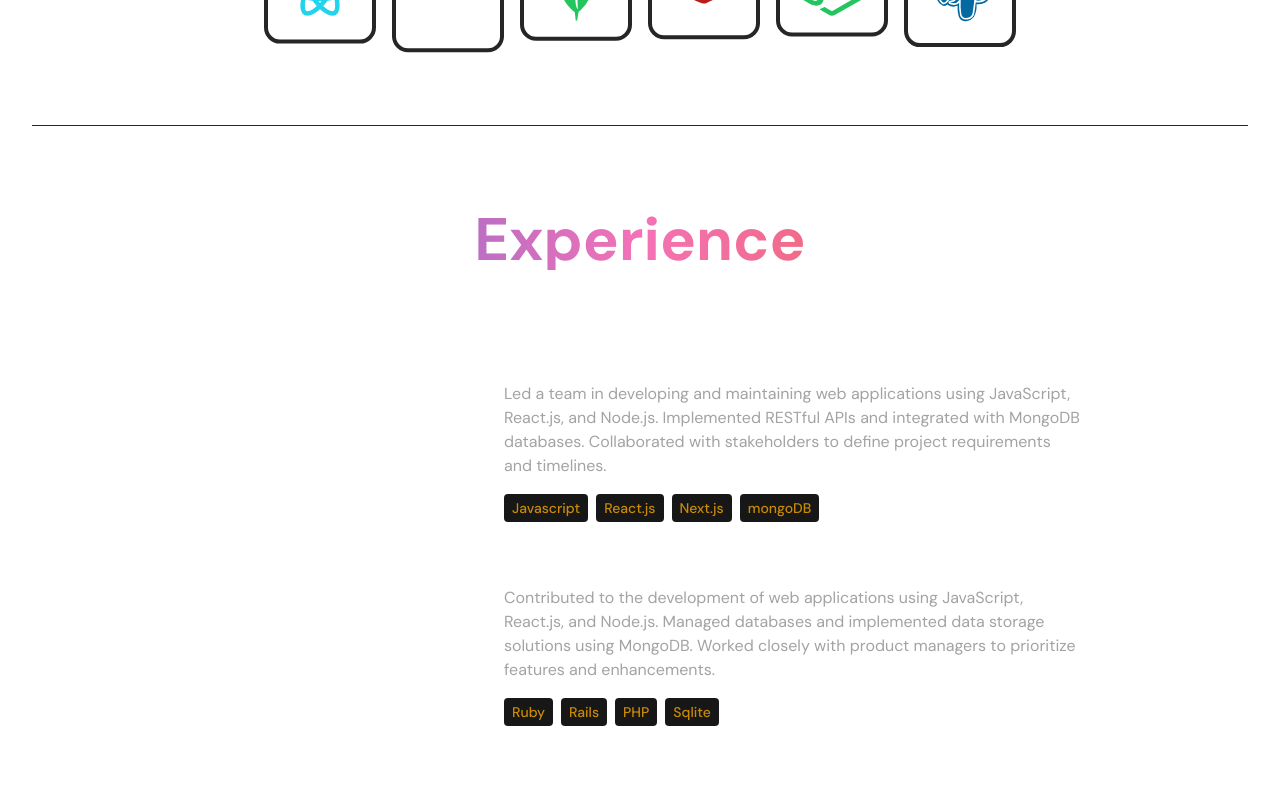
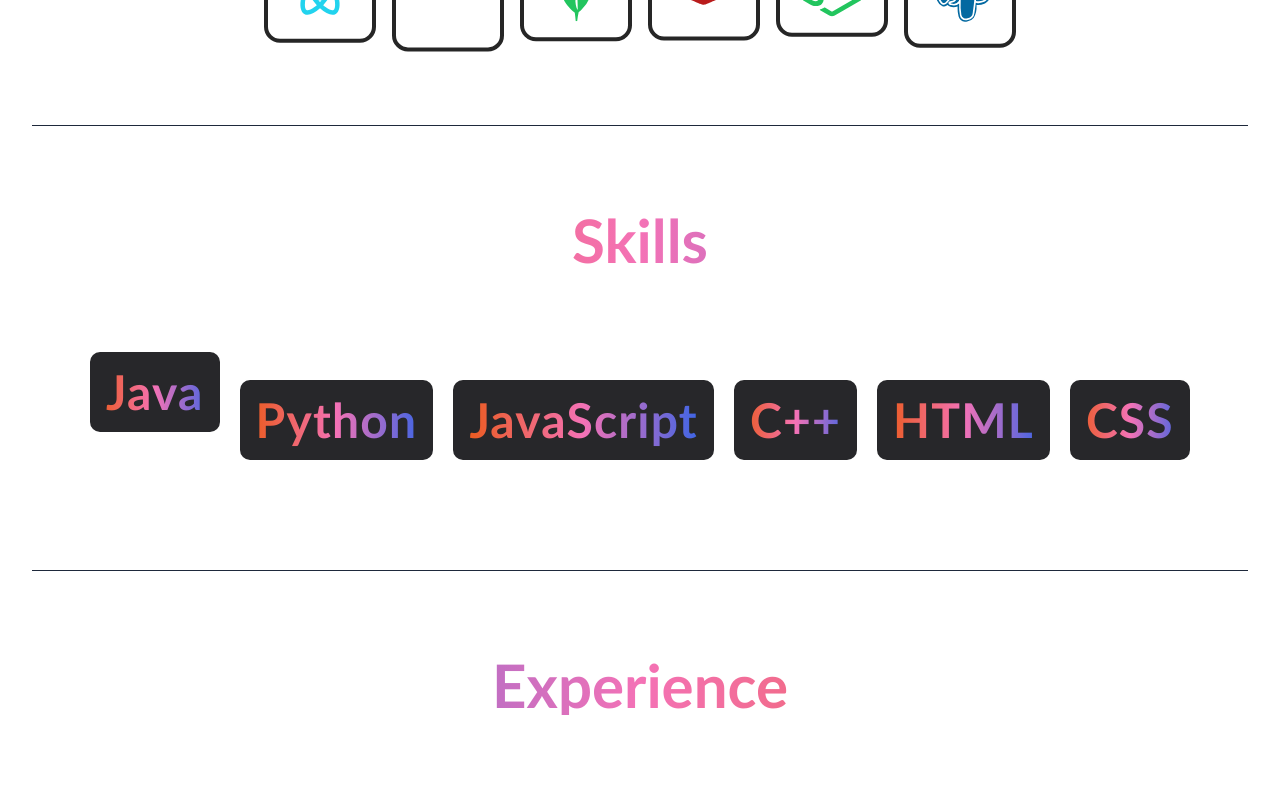
Before and after one commit to dilanchoksi/personal-website, a React (Vite) app: page / in a window 1280 px wide. Shown: the part 1780-2573 px from the top of the page. Built offline with nearby package versions, Linux system fonts and the light colour scheme.

Commit message:
changed skills section

```diff
--- a/src/App.jsx
+++ b/src/App.jsx
@@ -2,6 +2,7 @@ import Navbar from "./components/Navbar";
 import Hero from "./components/Hero";
 import About from "./components/About";
 import Skills from "./components/Skills";
+import Skills_V2 from "./components/Skills_V2";
 import Experience from "./components/Experience";
 import Projects from "./components/Projects";
 import Contact from "./components/Contact";
@@ -20,6 +21,7 @@ const App = () => {
         <Hero />
         <About />
         <Skills />
+        <Skills_V2 />
         <Experience />
         <Projects />
         <Contact />
--- a/src/components/Navbar.jsx
+++ b/src/components/Navbar.jsx
@@ -37,11 +37,13 @@ const Navbar = () => {
       }`}
     >
       <div className="flex flex-shrink-0 items-center">
-        <img
-          className={`mx-2 h-7 duration-700 ${scrolled ? "invert" : ""}`}
-          src={logo}
-          alt=""
-        />
+        <a href="#home">
+          <img
+            className={`mx-2 h-7 duration-700 ${scrolled ? "invert" : ""}`}
+            src={logo}
+            alt=""
+          />
+        </a>
       </div>
       <button>
         <FaBars
@@ -73,11 +75,7 @@ const Navbar = () => {
           }`}
         >
           <li>
-            <a
-              href="#about"
-              onClick={toggleMenu}
-              className="hover:font-black duration-1000 transition-all"
-            >
+            <a href="#about" onClick={toggleMenu} className="hover:font-black">
               ABOUT
             </a>
           </li>
@@ -116,9 +114,9 @@ const Navbar = () => {
         </ul>
         <div
           className={`flex items-center justify-center gap-4 text-lg rounded-full p-1.5 duration-1000 sm:w-28 ${
-            menuOpen || !scrolled
+            !scrolled
               ? "bg-white text-black border-black border-2"
-              : "md:bg-black md:text-white md:border-white border-2"
+              : "bg-black text-white border-white border-2"
           }`}
         >
           <a
--- /dev/null
+++ b/src/components/Skills_V2.jsx
@@ -0,0 +1,66 @@
+import { RiReactjsLine } from "react-icons/ri";
+import { TbBrandNextjs } from "react-icons/tb";
+import { SiMongodb } from "react-icons/si";
+import { DiRedis } from "react-icons/di";
+import { FaNodeJs } from "react-icons/fa";
+import { BiLogoPostgresql } from "react-icons/bi";
+import { motion } from "framer-motion";
+
+const Skills_V2 = () => {
+  return (
+    <div id="skills" className="border-b border-slate-800 pt-1 pb-20">
+      <motion.h2
+        whileInView={{ opacity: 1, y: 0 }}
+        initial={{ opacity: 0, y: -100 }}
+        transition={{ duration: 0.5 }}
+        className="my-20 text-center text-5xl md:text-6xl font-bold bg-gradient-to-r from-orange-600 via-pink-400 to-blue-600 text-transparent bg-clip-text"
+      >
+        Skills
+      </motion.h2>
+      <motion.div
+        whileInView={{ opacity: 1, x: 0 }}
+        initial={{ opacity: 0, x: -100 }}
+        transition={{ duration: 1.5 }}
+        className="flex flex-wrap items-center justify-center gap-4"
+      >
+        <div className="text-center tracking-wide font-extralight">
+          <div className="bg-zinc-800 border-white border-2 rounded-xl mb-2">
+            <div class="bg-gradient-to-r from-orange-600 via-pink-400 to-blue-600 text-transparent bg-clip-text p-4 text-5xl tracking-wide font-bold">
+              Java
+            </div>
+          </div>
+          Spring Boot
+          <br />
+          Java EE
+        </div>
+        <div className="bg-zinc-800 border-white border-2 rounded-xl ">
+          <div class="bg-gradient-to-r from-orange-600 via-pink-400 to-blue-600 text-transparent bg-clip-text p-4 text-5xl tracking-wide font-bold">
+            Python
+          </div>
+        </div>{" "}
+        <div className="bg-zinc-800 border-white border-2 rounded-xl ">
+          <div class="bg-gradient-to-r from-orange-600 via-pink-400 to-blue-600 text-transparent bg-clip-text p-4 text-5xl tracking-wide font-bold">
+            JavaScript
+          </div>
+        </div>{" "}
+        <div className="bg-zinc-800 border-white border-2 rounded-xl ">
+          <div class="bg-gradient-to-r from-orange-600 via-pink-400 to-blue-600 text-transparent bg-clip-text p-4 text-5xl tracking-wide font-bold">
+            C++
+          </div>
+        </div>{" "}
+        <div className="bg-zinc-800 border-white border-2 rounded-xl ">
+          <div class="bg-gradient-to-r from-orange-600 via-pink-400 to-blue-600 text-transparent bg-clip-text p-4 text-5xl tracking-wide font-bold">
+            HTML
+          </div>
+        </div>{" "}
+        <div className="bg-zinc-800 border-white border-2 rounded-xl ">
+          <div class="bg-gradient-to-r from-orange-600 via-pink-400 to-blue-600 text-transparent bg-clip-text p-4 text-5xl tracking-wide font-bold">
+            CSS
+          </div>
+        </div>
+      </motion.div>
+    </div>
+  );
+};
+
+export default Skills_V2;
--- a/src/index.css
+++ b/src/index.css
@@ -8,6 +8,7 @@
 @tailwind utilities;
 
 :root {
-  font-family: "DM Sans", sans-serif;
+  /* font-family: "DM Sans", sans-serif; */
   scroll-behavior: smooth;
+  font-family: Calibri, sans-serif;
 }
```
